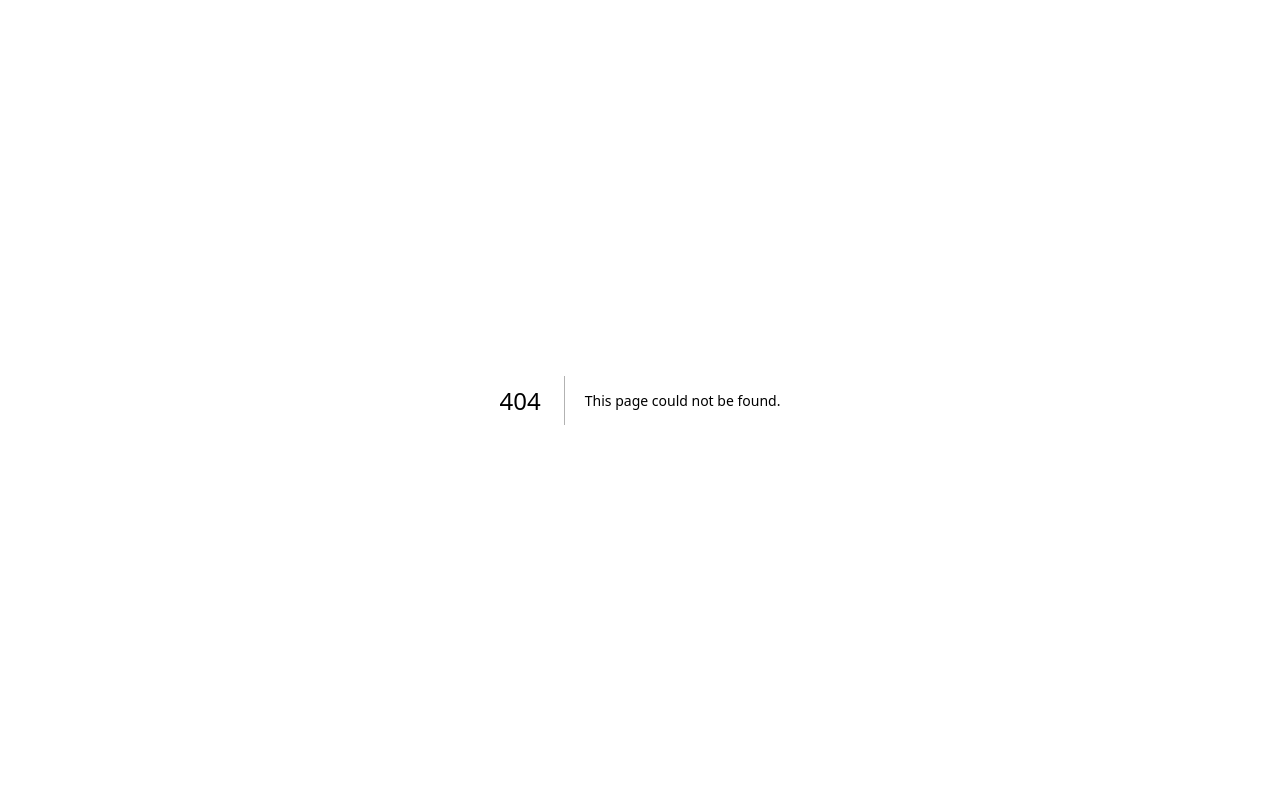
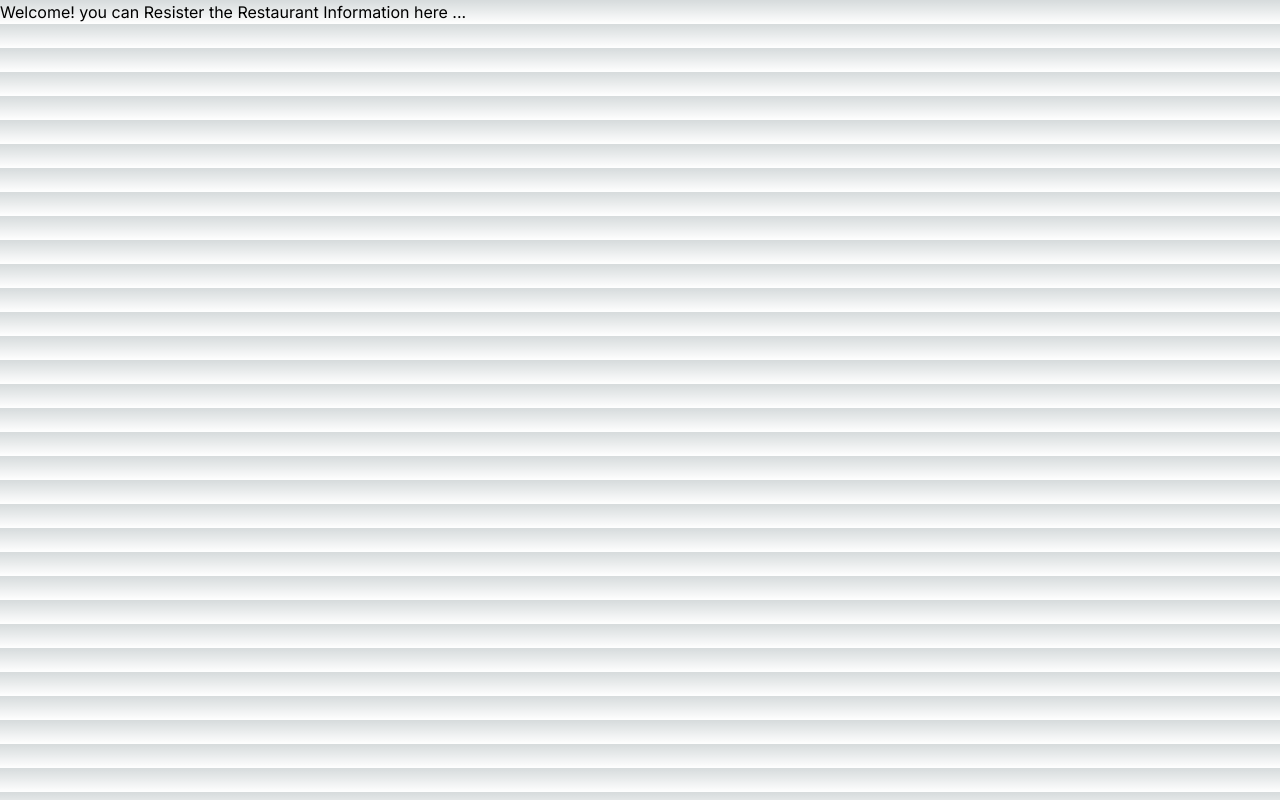
Before and after one commit to yuleuuee/menu_app_main, a Next.js app: page /register_restaurant in a window 1280 px wide. Before the commit this address had no page. Built offline with nearby package versions, Linux system fonts and the light colour scheme.

Commit message:
adding resister page

```diff
--- /dev/null
+++ b/src/app/register_restaurant/page.tsx
@@ -0,0 +1,11 @@
+
+
+const register = () => {
+  return (
+    <div>
+      <h1>Welcome! you can Resister the Restaurant Information here ...</h1>
+    </div>
+  )
+}
+
+export default register
```
